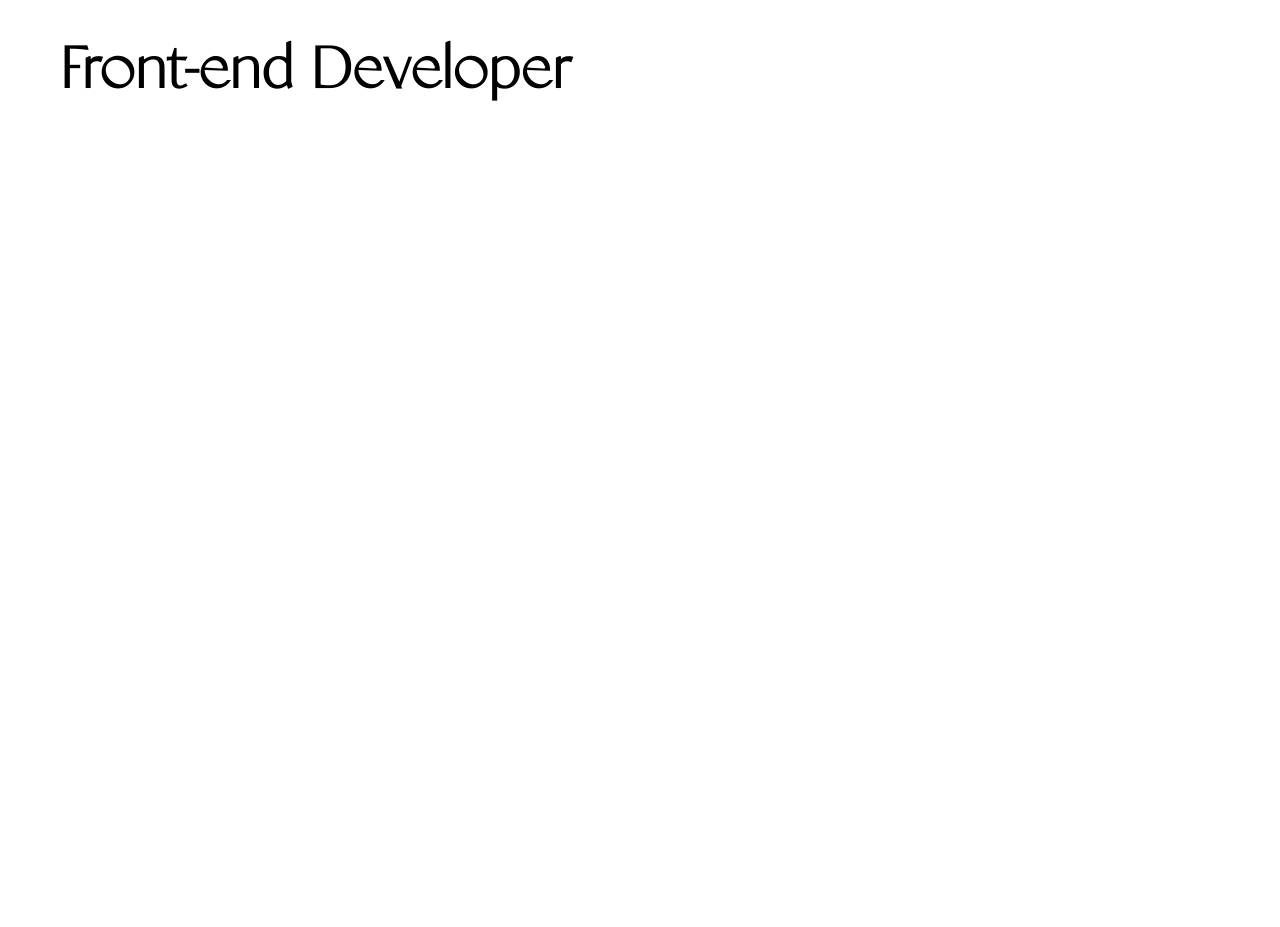
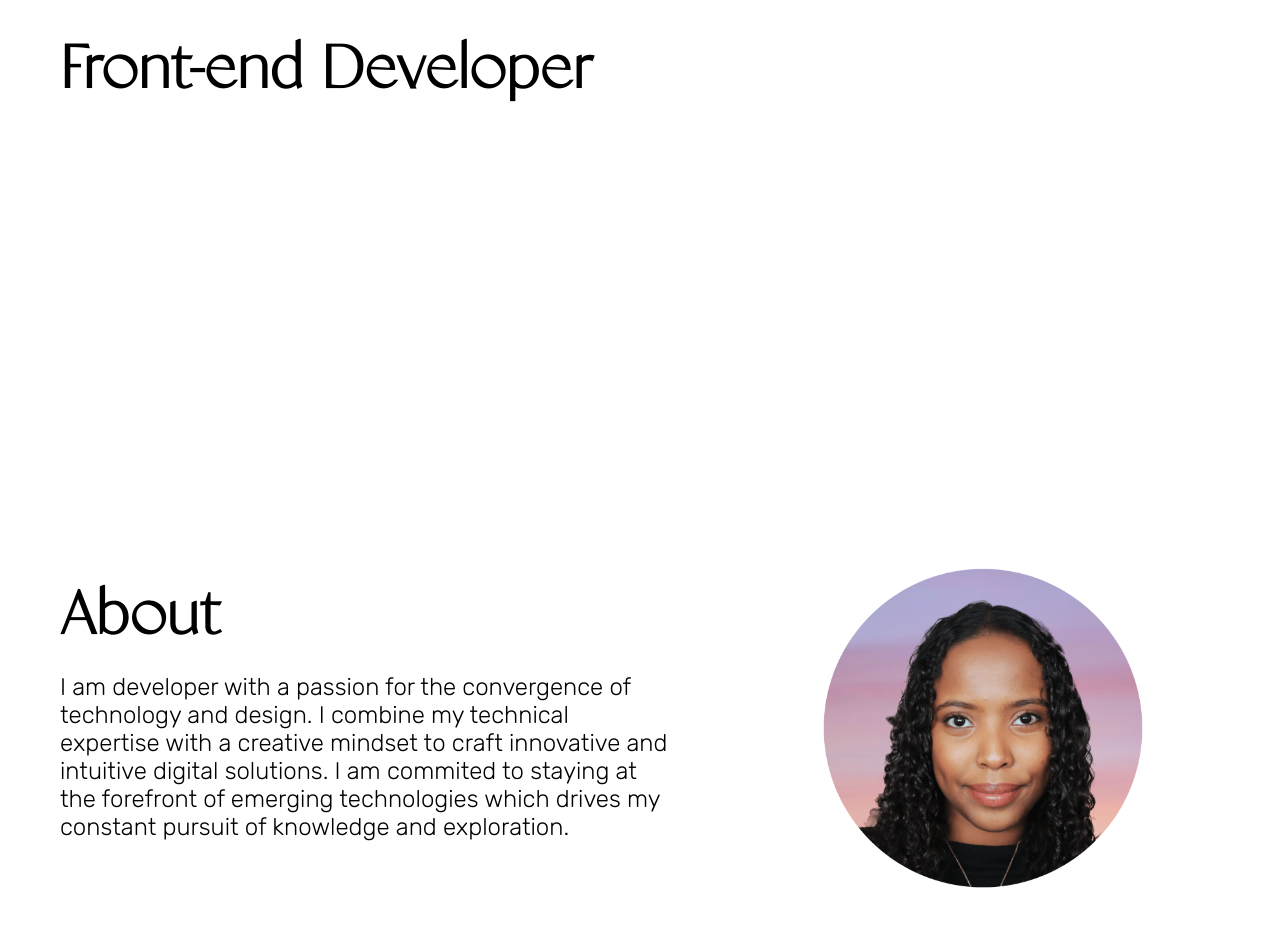
Before and after one commit to medinamohamed/portfolio, a React (Create React App) app: page / in a window 1280 px wide. Shown: the part 409-1336 px from the top of the page. Before the commit the page ends 800 px from the top, so only its background shows below. Built offline with nearby package versions, Linux system fonts and the light colour scheme.

Commit message:
create about section

```diff
--- a/package.json
+++ b/package.json
@@ -9,7 +9,9 @@
     "react": "^18.2.0",
     "react-dom": "^18.2.0",
     "react-icons": "^4.9.0",
+    "react-router-dom": "^6.12.1",
     "react-scripts": "5.0.1",
+    "react-scroll": "^1.8.9",
     "web-vitals": "^2.1.4"
   },
   "scripts": {
--- a/public/index.html
+++ b/public/index.html
@@ -1,14 +1,15 @@
 <!DOCTYPE html>
 <html lang="en">
+
 <head>
   <meta charset="utf-8" />
   <link rel="icon" href="%PUBLIC_URL%/favicon.ico" />
   <meta name="viewport" content="width=device-width, initial-scale=1" />
   <meta name="theme-color" content="#000000" />
-    <meta
-      name="description"
-      content="Web site created using create-react-app"
-    />
+  <link rel="preconnect" href="https://fonts.googleapis.com">
+  <link rel="preconnect" href="https://fonts.gstatic.com" crossorigin>
+  <link href="https://fonts.googleapis.com/css2?family=Rubik:wght@300&display=swap" rel="stylesheet">
+  <meta name="description" content="Web site created using create-react-app" />
   <link rel="apple-touch-icon" href="%PUBLIC_URL%/logo192.png" />
   <!--
       manifest.json provides metadata used when your web app is installed on a
@@ -26,6 +27,7 @@
     -->
   <title>React App</title>
 </head>
+
 <body>
   <noscript>You need to enable JavaScript to run this app.</noscript>
   <div id="root"></div>
@@ -40,4 +42,5 @@
       To create a production bundle, use `npm run build` or `yarn build`.
     -->
 </body>
+
 </html>
--- a/src/App.css
+++ b/src/App.css
@@ -13,6 +13,11 @@
     src: url('fonts/Classico/other/classico-webfont.woff') format('truetype');
 }
 
+
+@import url('https://fonts.googleapis.com/css2?family=Rubik:wght@300&display=swap');
+
+
+
 body {
     margin: 0;
     padding: 0;
@@ -23,13 +28,15 @@ body {
 
 /* All sections */
 h2 {
-    font-size: 0.48em;
+    font-size: 0.5em;
     font-family: 'Classico Regular', Arial, sans-serif;
     margin: 0;
     left: 50%;
 }
 
 p {
+    font-family: 'Rubik', sans-serif;
+
     font-size: 0.2em;
 }
 
@@ -39,6 +46,19 @@ p {
     padding-left: 6%;
     width: 100%;
     height: 100%;
+}
+
+
+.work-button {
+    width: 6em
+}
+
+.work-button:hover span {
+    display: none
+}
+
+.work-button:hover:after {
+    content: " [Coming soon]"
 }
 
 @media only screen and (max-width: 782px) {
--- a/src/App.js
+++ b/src/App.js
@@ -2,6 +2,9 @@ import React, {Component} from 'react';
 import './App.css';
 import  Hero  from "./components/Hero.js";
 import NavBar from "./components/NavBar.js"
+import About from "./components/About.js"
+
+
 
 
 class App extends Component {
@@ -12,6 +15,10 @@ class App extends Component {
       <NavBar/>
 
 
+      <About/>
+
+
+
       </div>
     );
   }
--- /dev/null
+++ b/src/components/About.js
@@ -0,0 +1,26 @@
+import React, {Component} from 'react';
+import '../css/About.css';
+import profile from '../assets/profile.png';
+
+class About extends Component {
+    render(){
+      return (
+        <div className="About" id="about" >
+            <div className="container">
+                <div className="text">
+                    <h2>About</h2>
+                    <p>I am  developer with a passion for the convergence of technology and design. I combine my technical expertise with a creative mindset to craft innovative and intuitive digital solutions.
+I am commited to staying at the forefront of emerging technologies which drives my constant pursuit of knowledge and exploration. </p>
+                </div>
+
+                <div className="image">
+                    <img src={profile} alt="Profile" />
+                </div>
+            </div>
+        </div>
+      );
+    }
+  }
+
+
+  export default About;
--- a/src/components/NavLinks.js
+++ b/src/components/NavLinks.js
@@ -1,15 +1,23 @@
+import { Link } from 'react-scroll';
+
 const NavLinks = (props) =>{
+    const emailAddress = 'medina.ahmed.mo@gmail.com'; // Replace with your desired email address
+
+
     return (
 
     <ul>
         <li onClick={() => props.isMobile && props.closeMobileMenu()}>
-            <a href="#about">About</a>
+                <Link to="about" smooth={true} duration={500}>
+
+      About
+      </Link>
         </li>
         <li onClick={() => props.isMobile && props.closeMobileMenu()}>
-            <a href="#work">Work</a>
+            <a class="work-button">Work</a>
         </li>
         <li onClick={() => props.isMobile && props.closeMobileMenu()}>
-            <a href="medina.ahmed.mo@gmail.com">Contact</a>
+            <a href={`mailto:${emailAddress}`} target="_blank" rel="noopener noreferrer">Contact</a>
         </li>
         <li onClick={() => props.isMobile && props.closeMobileMenu()}>
             <a href="resume.pdf">Résumé</a>
--- /dev/null
+++ b/src/css/About.css
@@ -0,0 +1,67 @@
+/* About */
+
+.About {
+    height: 100vh;
+}
+
+.about h2 {
+    color: black;
+    position: absolute;
+    padding-top: 25%;
+
+    transform: translate(-50%, -50%);
+    width: 100%;
+    height: auto;
+    text-align: left;
+
+
+}
+
+.about p {
+    font-family: 'Rubik', sans-serif;
+    padding-top: 30%;
+    width: 110%;
+    letter-spacing: .2rem;
+    line-height: 2rem;
+}
+
+.container {
+    padding-left: 0.5em;
+
+    display: flex;
+    align-items: center;
+}
+
+.text {
+    flex: 1;
+    padding-top: 10%;
+
+}
+
+.image {
+    flex: 1;
+    text-align: right;
+
+}
+
+.image img {
+    padding-top: 25%;
+    padding-right: 20%;
+    max-width: 100%;
+    height: auto;
+    max-height: 350px;
+}
+
+@media only screen and (max-width: 782px) {
+    .image {
+        display: none;
+    }
+
+
+    .container {
+        padding-left: 0.25em;
+        padding-right: 0.25em;
+    }
+
+
+}
--- a/src/css/Hero.css
+++ b/src/css/Hero.css
@@ -1,3 +1,7 @@
+.Hero {
+    height: 100vh;
+}
+
 .header {
     color: black;
     position: absolute;
--- a/src/css/NavBar.css
+++ b/src/css/NavBar.css
@@ -23,8 +23,8 @@
 }
 
 .NavBar a:hover {
-    text-decoration: underline;
-    text-decoration-thickness: 2px;
+    font-style: italic;
+
 }
 
 .NavBar .MobileNavigation {
@@ -67,7 +67,7 @@
         margin: 0;
 
 
-        /* background: aqua; */
+        background: white;
 
     }
 
```
Also changed, not shown: src/index.js (+6 -2 lines), src/assets/profile.png (added), 2 other files (tests, documents, lock files or other folders). Lines whose indentation alone changed are shown as unchanged.
